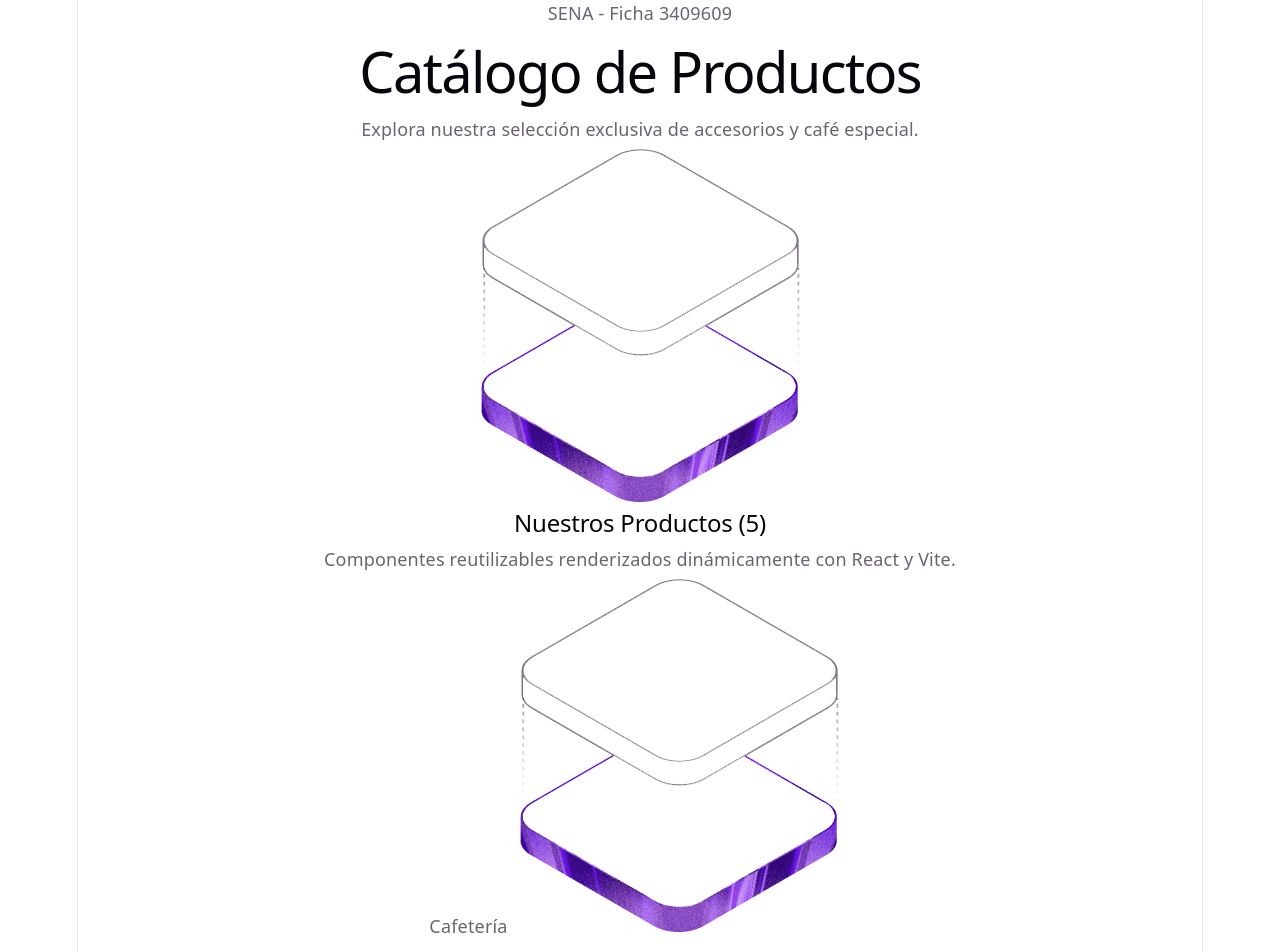
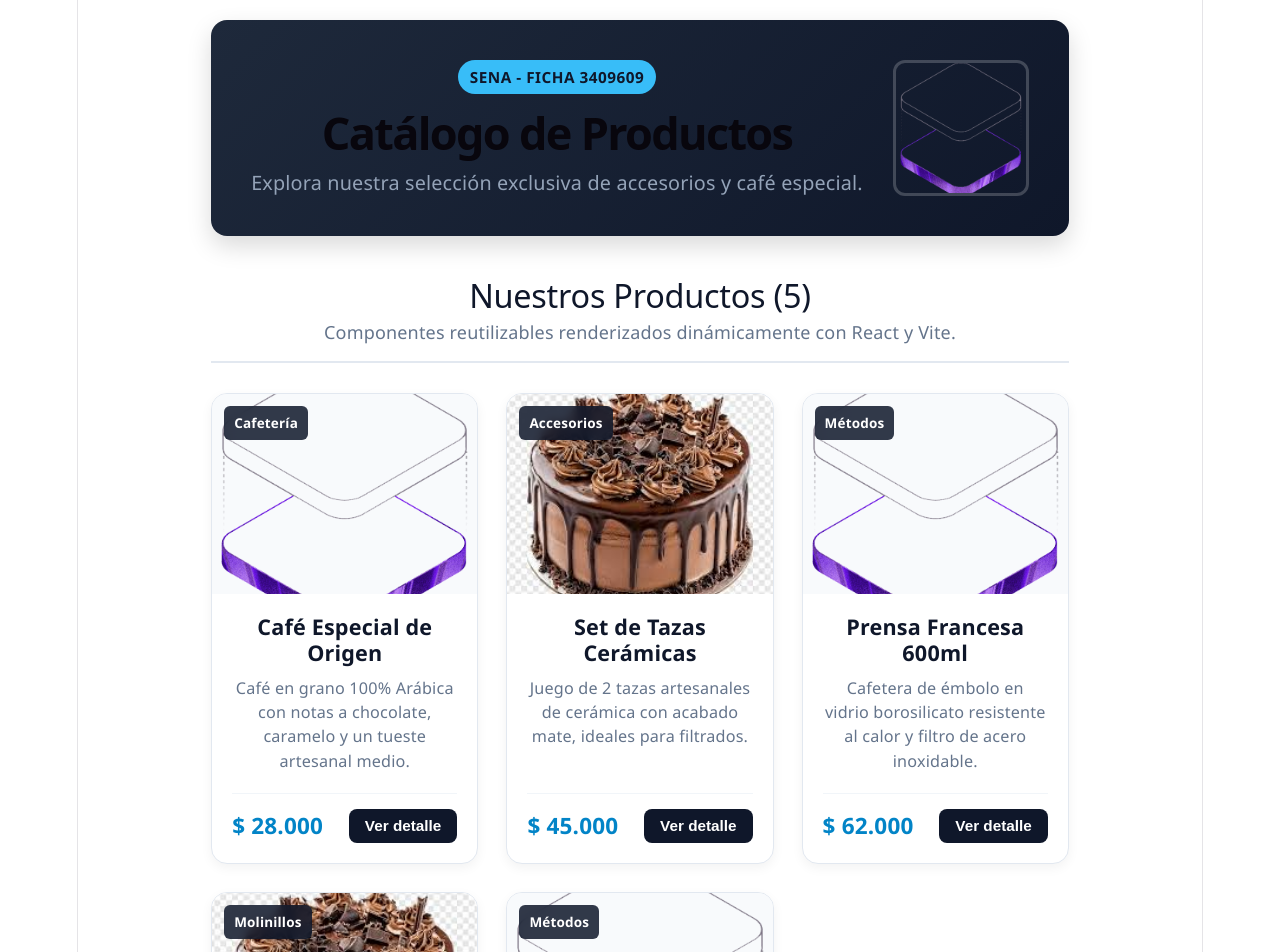
Before and after one commit to ElOmar2702/ctrabajo, a React (Vite) app in the folder sena-react-ficha3409609/catalogo-react/: page / in a window 1280 px wide. Shown: the top 952 px of the page. Built offline with nearby package versions, Linux system fonts and the light colour scheme.

Commit message:
tercer commit, se agregan los estilos correspondientes

```diff
--- a/sena-react-ficha3409609/catalogo-react/src/App.css
+++ b/sena-react-ficha3409609/catalogo-react/src/App.css
@@ -1,184 +1,205 @@
-.counter {
-  font-size: 16px;
-  padding: 5px 10px;
-  border-radius: 5px;
-  color: var(--accent);
-  background: var(--accent-bg);
-  border: 2px solid transparent;
-  transition: border-color 0.3s;
-  margin-bottom: 24px;
-
-  &:hover {
-    border-color: var(--accent-border);
-  }
-  &:focus-visible {
-    outline: 2px solid var(--accent);
-    outline-offset: 2px;
-  }
+.contenedor-principal {
+  max-width: 1200px;
+  margin: 0 auto;
+  padding: 20px;
+  font-family: 'Segoe UI', Tahoma, Geneva, Verdana, sans-serif;
+  color: #2c3e50;
 }
 
-.hero {
-  position: relative;
-
-  .base,
-  .framework,
-  .vite {
-    inset-inline: 0;
-    margin: 0 auto;
+.encabezado-app {
+  margin-bottom: 40px;
 }
 
-  .base {
-    width: 170px;
-    position: relative;
-    z-index: 0;
+.hero-banner {
+  background: linear-gradient(135deg, #1e293b 0%, #0f172a 100%);
+  border-radius: 16px;
+  padding: 40px;
+  color: #ffffff;
+  display: flex;
+  align-items: center;
+  justify-content: space-between;
+  gap: 30px;
+  box-shadow: 0 10px 25px rgba(0, 0, 0, 0.15);
 }
 
-  .framework,
-  .vite {
-    position: absolute;
+.badge-sena {
+  background-color: #38bdf8;
+  color: #0f172a;
+  padding: 4px 12px;
+  border-radius: 20px;
+  font-size: 0.85rem;
+  font-weight: 700;
+  text-transform: uppercase;
+  letter-spacing: 0.5px;
+  display: inline-block;
+  margin-bottom: 12px;
 }
 
-  .framework {
-    z-index: 1;
-    top: 34px;
-    height: 28px;
-    transform: perspective(2000px) rotateZ(300deg) rotateX(44deg) rotateY(39deg)
-      scale(1.4);
+.hero-texto h1 {
+  font-size: 2.5rem;
+  margin: 0 0 10px 0;
+  font-weight: 800;
+  line-height: 1.2;
 }
 
-  .vite {
-    z-index: 0;
-    top: 107px;
-    height: 26px;
-    width: auto;
-    transform: perspective(2000px) rotateZ(300deg) rotateX(40deg) rotateY(39deg)
-      scale(0.8);
-  }
+.hero-texto p {
+  font-size: 1.1rem;
+  color: #94a3b8;
+  margin: 0;
 }
 
-#center {
+.hero-imagen {
+  width: 130px;
+  height: 130px;
+  object-fit: cover;
+  border-radius: 12px;
+  border: 3px solid rgba(255, 255, 255, 0.2);
+}
+
+.seccion-catalogo {
+  margin-bottom: 50px;
+}
+
+.catalogo-header {
+  margin-bottom: 30px;
+  border-bottom: 2px solid #e2e8f0;
+  padding-bottom: 15px;
+}
+
+.catalogo-header h2 {
+  font-size: 1.8rem;
+  margin: 0 0 5px 0;
+  color: #0f172a;
+}
+
+.catalogo-header p {
+  color: #64748b;
+  margin: 0;
+}
+
+.grid-productos {
+  display: grid;
+  grid-template-columns: repeat(auto-fit, minmax(260px, 1fr));
+  gap: 28px;
+}
+
+.tarjeta-producto {
+  background: #ffffff;
+  border-radius: 16px;
+  overflow: hidden;
+  border: 1px solid #e2e8f0;
+  box-shadow: 0 4px 12px rgba(0, 0, 0, 0.05);
+  transition: transform 0.25s ease, box-shadow 0.25s ease;
   display: flex;
   flex-direction: column;
-  gap: 25px;
-  place-content: center;
-  place-items: center;
-  flex-grow: 1;
-
-  @media (max-width: 1024px) {
-    padding: 32px 20px 24px;
-    gap: 18px;
-  }
 }
 
-#next-steps {
-  display: flex;
-  border-top: 1px solid var(--border);
-  text-align: left;
-
-  & > div {
-    flex: 1 1 0;
-    padding: 32px;
-    @media (max-width: 1024px) {
-      padding: 24px 20px;
-    }
+.tarjeta-producto:hover {
+  transform: translateY(-6px);
+  box-shadow: 0 12px 24px rgba(0, 0, 0, 0.12);
 }
 
-  .icon {
-    margin-bottom: 16px;
-    width: 22px;
-    height: 22px;
+.imagen-contenedor {
+  position: relative;
+  width: 100%;
+  height: 200px;
+  background-color: #f8fafc;
+  overflow: hidden;
 }
 
-  @media (max-width: 1024px) {
+.imagen-producto {
+  width: 100%;
+  height: 100%;
+  object-fit: cover;
+  transition: transform 0.3s ease;
+}
+
+.tarjeta-producto:hover .imagen-producto {
+  transform: scale(1.05);
+}
+
+.categoria-tag {
+  position: absolute;
+  top: 12px;
+  left: 12px;
+  background-color: rgba(15, 23, 42, 0.85);
+  color: #ffffff;
+  padding: 4px 10px;
+  border-radius: 6px;
+  font-size: 0.75rem;
+  font-weight: 600;
+  backdrop-filter: blur(4px);
+}
+
+.contenido-producto {
+  padding: 20px;
+  display: flex;
+  flex-direction: column;
+  flex-grow: 1;
+}
+
+.titulo-producto {
+  font-size: 1.2rem;
+  margin: 0 0 10px 0;
+  color: #0f172a;
+  font-weight: 700;
+}
+
+.descripcion-producto {
+  font-size: 0.9rem;
+  color: #64748b;
+  margin: 0 0 20px 0;
+  line-height: 1.5;
+  flex-grow: 1;
+}
+
+.pie-tarjeta {
+  display: flex;
+  align-items: center;
+  justify-content: space-between;
+  margin-top: auto;
+  padding-top: 15px;
+  border-top: 1px solid #f1f5f9;
+}
+
+.precio-producto {
+  font-size: 1.25rem;
+  font-weight: 800;
+  color: #0284c7;
+}
+
+.boton-comprar {
+  background-color: #0f172a;
+  color: #ffffff;
+  border: none;
+  padding: 8px 16px;
+  border-radius: 8px;
+  font-size: 0.85rem;
+  font-weight: 600;
+  cursor: pointer;
+  transition: background-color 0.2s ease;
+}
+
+.boton-comprar:hover {
+  background-color: #0284c7;
+}
+
+.pie-pagina {
+  text-align: center;
+  padding-top: 20px;
+  border-top: 1px solid #e2e8f0;
+  color: #94a3b8;
+  font-size: 0.85rem;
+}
+
+@media (max-width: 640px) {
+  .hero-banner {
     flex-direction: column;
     text-align: center;
   }
-}
 
-#docs {
-  border-right: 1px solid var(--border);
-
-  @media (max-width: 1024px) {
-    border-right: none;
-    border-bottom: 1px solid var(--border);
+  .hero-imagen {
+    width: 100px;
+    height: 100px;
   }
 }
-
-#next-steps ul {
-  list-style: none;
-  padding: 0;
-  display: flex;
-  gap: 8px;
-  margin: 32px 0 0;
-
-  .logo {
-    height: 18px;
-  }
-
-  a {
-    color: var(--text-h);
-    font-size: 16px;
-    border-radius: 6px;
-    background: var(--social-bg);
-    display: flex;
-    padding: 6px 12px;
-    align-items: center;
-    gap: 8px;
-    text-decoration: none;
-    transition: box-shadow 0.3s;
-
-    &:hover {
-      box-shadow: var(--shadow);
-    }
-    .button-icon {
-      height: 18px;
-      width: 18px;
-    }
-  }
-
-  @media (max-width: 1024px) {
-    margin-top: 20px;
-    flex-wrap: wrap;
-    justify-content: center;
-
-    li {
-      flex: 1 1 calc(50% - 8px);
-    }
-
-    a {
-      width: 100%;
-      justify-content: center;
-      box-sizing: border-box;
-    }
-  }
-}
-
-#spacer {
-  height: 88px;
-  border-top: 1px solid var(--border);
-  @media (max-width: 1024px) {
-    height: 48px;
-  }
-}
-
-.ticks {
-  position: relative;
-  width: 100%;
-
-  &::before,
-  &::after {
-    content: '';
-    position: absolute;
-    top: -4.5px;
-    border: 5px solid transparent;
-  }
-
-  &::before {
-    left: 0;
-    border-left-color: var(--border);
-  }
-  &::after {
-    right: 0;
-    border-right-color: var(--border);
-  }
-}
```
Lines whose indentation alone changed are shown as unchanged.
